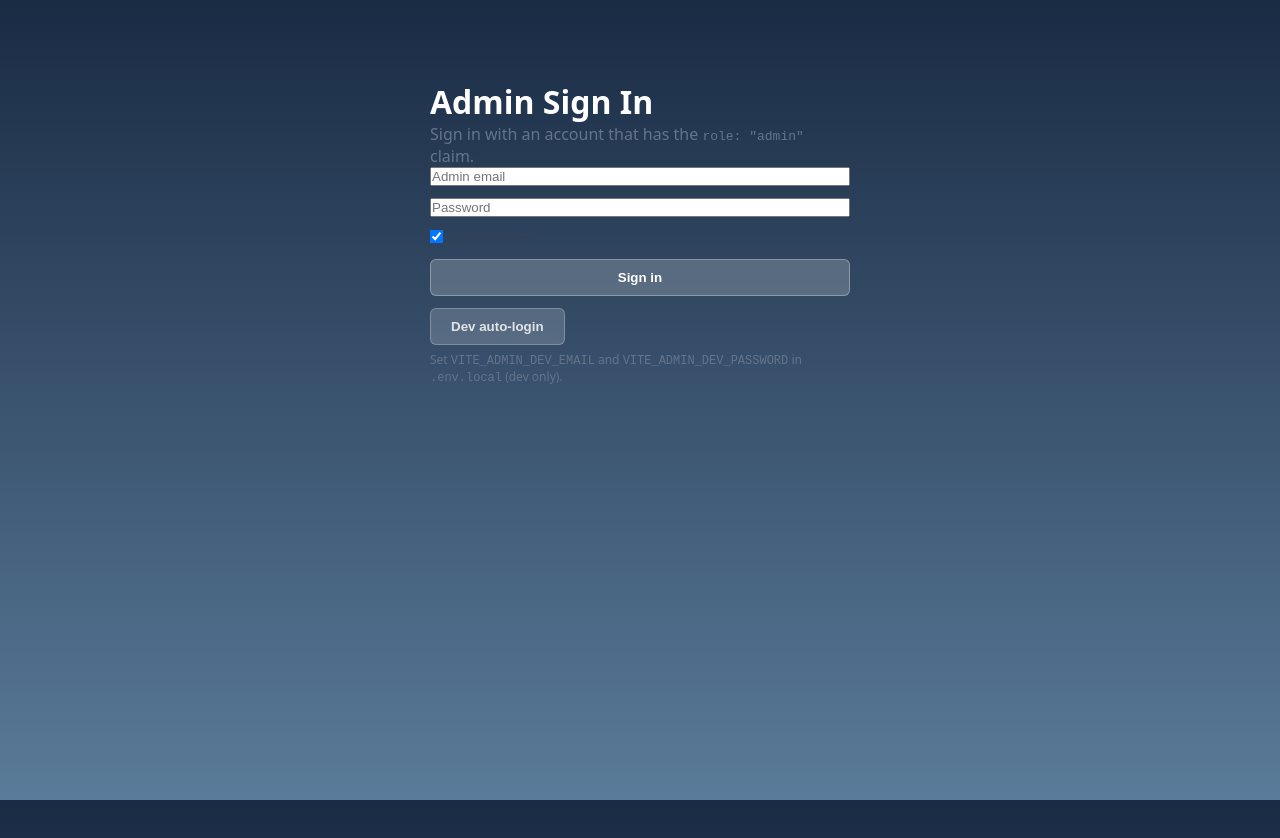
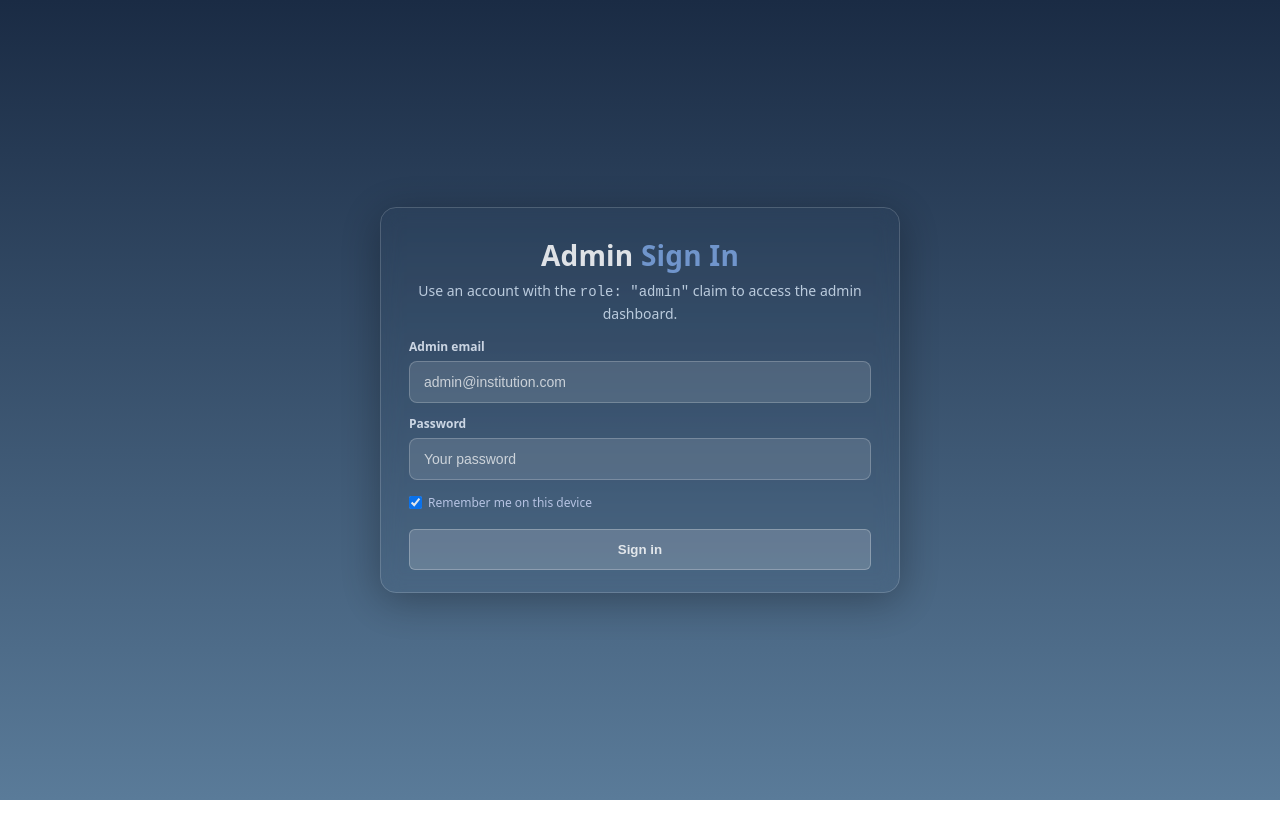
Before and after one commit to DevinciCodes/med-demo, a React (Vite) app in the folder client/: page /admin/login in a window 1280 px wide. Shown: the top 838 px of the page. After the commit the page ends 800 px from the top, so only its background shows below. Built offline with nearby package versions, Linux system fonts and the light colour scheme; no server answers.

Commit message:
worked on styles

```diff
--- a/client/src/home.css
+++ b/client/src/home.css
@@ -1,10 +1,14 @@
-/* src/home.css */
-.home {
+/* Full page container (unchanged) */
+.home-container {
   display: flex;
   align-items: center;
   justify-content: center;
   height: 100vh;
   flex-direction: column;
+  text-align: center;
+}
+
+.home-content {
   text-align: center;
 }
 
@@ -15,10 +19,6 @@
   margin-bottom: 0.5rem;
 }
 
-.home-title span {
-  color: #7ca4e0;
-}
-
 .home-subtitle {
   font-size: 1rem;
   color: #d4e3f3;
@@ -26,14 +26,31 @@
   line-height: 1.5;
 }
 
-.button-group {
-  display: flex;
-  gap: 15px;
-  justify-content: center;
+/* 🔥 MADE WIDER — looks much cleaner */
+.login-form {
+  display: grid;
+  gap: 16px;
+  width: 420px;             /* 🔥 widened from 340px */
+  margin-left: auto;
+  margin-right: auto;
+  margin-top: 10px;
 }
 
+/* Inputs also widened + slightly more padding for balance */
+.login-form input {
+  padding: 16px 18px;       /* slightly larger */
+  border-radius: 8px;
+  border: 1px solid rgba(255,255,255,0.25);
+  background: rgba(255,255,255,0.14);
+  color: #fff;
+  font-size: 15px;
+  outline: none;
+  width: 100%;              /* ensures inputs stretch across new width */
+}
+
+/* Buttons (unchanged) */
 .login-btn {
-  padding: 10px 20px;
+  padding: 12px 20px;
   background: rgba(255, 255, 255, 0.2);
   border: 1px solid rgba(255, 255, 255, 0.3);
   color: #fff;
@@ -46,3 +63,28 @@
   background: rgba(255, 255, 255, 0.35);
   transform: translateY(-2px);
 }
+
+/* Login choice buttons */
+.button-group {
+  display: flex;
+  gap: 15px;
+  justify-content: center;
+}
+
+/* Register link still clickable */
+.register-link {
+  cursor: pointer;
+  text-decoration: underline;
+  color: #7ca4e0;
+  font-weight: 600;
+}
+
+.message {
+  color: #ffbaba;
+  margin-top: 8px;
+}
+
+.toggle-link {
+  color: #d4e3f3;
+  font-size: 0.9rem;
+}
--- a/client/src/pages/AdminLogin.jsx
+++ b/client/src/pages/AdminLogin.jsx
@@ -1,6 +1,10 @@
 // src/pages/AdminLogin.jsx
 import { useState } from "react";
-import { signInWithEmailAndPassword, setPersistence, browserLocalPersistence } from "firebase/auth";
+import {
+  signInWithEmailAndPassword,
+  setPersistence,
+  browserLocalPersistence,
+} from "firebase/auth";
 import { auth } from "../firebase";
 import { useNavigate, useLocation } from "react-router-dom";
 
@@ -16,13 +20,13 @@ export default function AdminLogin() {
 
   const submit = async (e) => {
     e.preventDefault();
-    setErr(""); setLoading(true);
+    setErr("");
+    setLoading(true);
     try {
       if (remember) {
         await setPersistence(auth, browserLocalPersistence); // survive reloads
       }
       await signInWithEmailAndPassword(auth, email.trim(), pw);
-      // refresh token to pick up role claim if recently granted
       await auth.currentUser.getIdToken(true);
       navigate(redirectTo, { replace: true });
     } catch (e2) {
@@ -32,51 +36,159 @@ export default function AdminLogin() {
     }
   };
 
-  // ---- Dev convenience (optional): only in dev, uses Vite env ----
-  const devEmail = import.meta.env.DEV ? import.meta.env.VITE_ADMIN_DEV_EMAIL : null;
-  const devPass  = import.meta.env.DEV ? import.meta.env.VITE_ADMIN_DEV_PASSWORD : null;
-  const devLogin = async () => {
-    try {
-      if (!devEmail || !devPass) throw new Error("Dev admin env not set.");
-      await setPersistence(auth, browserLocalPersistence);
-      await signInWithEmailAndPassword(auth, devEmail, devPass);
-      await auth.currentUser.getIdToken(true);
-      navigate("/admin", { replace: true });
-    } catch (e) { setErr(e.message); }
-  };
+
 
   return (
-    <main style={{maxWidth:420, margin:"80px auto"}}>
-      <h1>Admin Sign In</h1>
-      <p style={{color:"#64748b"}}>Sign in with an account that has the <code>role: "admin"</code> claim.</p>
-      {err && <p style={{color:"crimson"}}>{err}</p>}
-      <form onSubmit={submit} style={{display:"grid", gap:12}}>
-        <input
-          placeholder="Admin email"
-          type="email"
-          value={email}
-          onChange={e=>setEmail(e.target.value)}
-        />
-        <input
-          placeholder="Password"
-          type="password"
-          value={pw}
-          onChange={e=>setPw(e.target.value)}
-        />
-        <label style={{fontSize:13, color:"#334155"}}>
-          <input type="checkbox" checked={remember} onChange={e=>setRemember(e.target.checked)} /> Remember me
-        </label>
-        <button className="login-btn" disabled={loading}>{loading ? "Signing in…" : "Sign in"}</button>
-      </form>
+    <div style={pageWrap}>
+      {/* 👇 Global style for white placeholders, just like ProviderRegister */}
+      <style>{`
+        input::placeholder {
+          color: rgba(255,255,255,0.85);
+        }
+      `}</style>
 
-      {import.meta.env.DEV && (
-        <div style={{marginTop:12}}>
-          <button className="login-btn" onClick={devLogin} style={{opacity:0.85}}>Dev auto-login</button>
-          <div style={{fontSize:12, color:"#64748b", marginTop:6}}>
-            Set <code>VITE_ADMIN_DEV_EMAIL</code> and <code>VITE_ADMIN_DEV_PASSWORD</code> in <code>.env.local</code> (dev only).
-          </div>
-        </div>
-      )}
-    </main>
+      <div style={card}>
+        <h1 style={title}>
+          Admin <span style={accent}>Sign In</span>
+        </h1>
+        <p style={subtitle}>
+          Use an account with the <code>role: "admin"</code> claim to access
+          the admin dashboard.
+        </p>
+
+        {err && <div style={bannerErr}>{err}</div>}
+
+        <form
+          onSubmit={submit}
+          style={{ display: "grid", gap: 12, marginTop: 8 }}
+        >
+          <label style={label}>
+            <span>Admin email</span>
+            <input
+              style={input}
+              placeholder="admin@institution.com"
+              type="email"
+              value={email}
+              onChange={(e) => setEmail(e.target.value)}
+            />
+          </label>
+
+          <label style={label}>
+            <span>Password</span>
+            <input
+              style={input}
+              placeholder="Your password"
+              type="password"
+              value={pw}
+              onChange={(e) => setPw(e.target.value)}
+            />
+          </label>
+
+          <label style={rememberLabel}>
+            <input
+              type="checkbox"
+              checked={remember}
+              onChange={(e) => setRemember(e.target.checked)}
+              style={{ marginRight: 6 }}
+            />
+            Remember me on this device
+          </label>
+
+          <button
+            className="login-btn"
+            disabled={loading}
+            style={{ marginTop: 6 }}
+          >
+            {loading ? "Signing in…" : "Sign in"}
+          </button>
+        </form>
+
+
+      </div>
+    </div>
   );
 }
+
+/* ===== Shared inline styles (mirroring ProviderRegister) ===== */
+const pageWrap = {
+  minHeight: "100vh",
+  display: "flex",
+  alignItems: "center",
+  justifyContent: "center",
+  padding: "2rem",
+};
+
+const card = {
+  width: "100%",
+  maxWidth: 520,
+  background: "rgba(104, 104, 104, 0)",
+  border: "1px solid rgba(255,255,255,0.2)",
+  borderRadius: 16,
+  boxShadow: "0 8px 40px rgba(0,0,0,0.35)",
+  backdropFilter: "blur(10px)",
+  WebkitBackdropFilter: "blur(10px)",
+  padding: "28px 28px 22px",
+  color: "#ffffff",
+  opacity: 0.85,
+};
+
+const title = {
+  margin: 0,
+  fontSize: 28,
+  fontWeight: 800,
+  letterSpacing: 0.2,
+  textAlign: "center",
+};
+
+const accent = { color: "#7ca4e0" };
+
+const subtitle = {
+  marginTop: 6,
+  marginBottom: 14,
+  textAlign: "center",
+  color: "#d4e3f3",
+  fontSize: 14,
+  lineHeight: 1.5,
+};
+
+const label = {
+  display: "grid",
+  gap: 6,
+  color: "#e6eef9",
+  fontSize: 12,
+  fontWeight: 600,
+};
+
+const input = {
+  padding: "12px 14px",
+  borderRadius: 8,
+  border: "1px solid rgba(255,255,255,0.25)",
+  background: "rgba(255,255,255,0.14)",
+  color: "#ffffff",
+  outline: "none",
+  fontSize: 14,
+  transition: "border-color .2s ease, background .2s ease, box-shadow .2s ease",
+  boxShadow: "inset 0 0 0 9999px rgba(255,255,255,0)",
+};
+
+const bannerBase = {
+  padding: "10px 12px",
+  borderRadius: 10,
+  fontSize: 14,
+  marginBottom: 10,
+};
+
+const bannerErr = {
+  ...bannerBase,
+  background: "rgba(239,68,68,0.15)",
+  border: "1px solid rgba(239,68,68,0.35)",
+  color: "#fecaca",
+};
+
+const rememberLabel = {
+  display: "flex",
+  alignItems: "center",
+  fontSize: 12,
+  color: "#cbd5f5",
+  marginTop: 2,
+};
--- a/client/src/pages/ForcePasswordReset.jsx
+++ b/client/src/pages/ForcePasswordReset.jsx
@@ -1,3 +1,4 @@
+// src/pages/ForcePasswordReset.jsx
 import { useState } from "react";
 import { updatePassword } from "firebase/auth";
 import { getFunctions, httpsCallable } from "firebase/functions";
@@ -7,6 +8,7 @@ import { useNavigate } from "react-router-dom";
 
 export default function ForcePasswordReset() {
   const [pw, setPw] = useState("");
+  const [confirmPw, setConfirmPw] = useState("");
   const [err, setErr] = useState("");
   const [msg, setMsg] = useState("");
   const [busy, setBusy] = useState(false);
@@ -14,21 +16,33 @@ export default function ForcePasswordReset() {
 
   const submit = async (e) => {
     e.preventDefault();
-    setErr(""); setMsg("");
+    setErr("");
+    setMsg("");
+
     const u = auth.currentUser;
-    if (!u) { setErr("Not signed in."); return; }
-    if (pw.length < 8) { setErr("Password must be at least 8 characters."); return; }
+    if (!u) {
+      setErr("Not signed in.");
+      return;
+    }
+    if (pw.length < 8) {
+      setErr("Password must be at least 8 characters.");
+      return;
+    }
+    if (pw !== confirmPw) {
+      setErr("Passwords do not match.");
+      return;
+    }
 
     try {
       setBusy(true);
+
       // 1) Change auth password
       await updatePassword(u, pw);
 
       // 2) Flip Firestore flag (the thing Home.jsx checks)
       await updateDoc(doc(db, "Patients", u.uid), { mustReset: false });
 
-      // 3) (Optional) If you also use a custom claim, clear it via your callable:
-      //    Keep this only if you actually deployed a 'clearMustReset' function.
+      // 3) (Optional) Clear custom claim via callable, if deployed
       try {
         const fn = httpsCallable(getFunctions(), "clearMustReset");
         await fn({});
@@ -38,33 +52,170 @@ export default function ForcePasswordReset() {
         // No-op if function isn't deployed; Firestore flag is sufficient
       }
 
+      setMsg("Password updated successfully. Redirecting to your dashboard…");
+
       // 4) Go to the patient dashboard
       navigate(`/patients/${u.uid}`, { replace: true });
-    } catch (e) {
-      setErr(e?.message || "Failed to update password.");
+    } catch (e2) {
+      setErr(e2?.message || "Failed to update password.");
     } finally {
       setBusy(false);
     }
   };
 
   return (
-    <main style={{ maxWidth: 420, margin: "80px auto" }}>
-      <h1>Set a New Password</h1>
-      {err && <p style={{ color: "crimson" }}>{err}</p>}
-      {msg && <p style={{ color: "green" }}>{msg}</p>}
-      <form onSubmit={submit}>
+    <div style={pageWrap}>
+      {/* 👇 White placeholders, same as ProviderRegister/AdminLogin */}
+      <style>{`
+        input::placeholder {
+          color: rgba(255,255,255,0.85);
+        }
+      `}</style>
+
+      <div style={card}>
+        <h1 style={title}>
+          Update <span style={accent}>Password</span>
+        </h1>
+        <p style={subtitle}>
+          For your security, you must set a new password before continuing to
+          your dashboard.
+        </p>
+
+        {err && <div style={bannerErr}>{err}</div>}
+        {msg && <div style={bannerOk}>{msg}</div>}
+
+        <form
+          onSubmit={submit}
+          style={{ display: "grid", gap: 12, marginTop: 8 }}
+        >
+          <label style={label}>
+            <span>New password</span>
             <input
-          placeholder="New password"
+              style={input}
+              placeholder="Create a secure password"
               type="password"
               value={pw}
               onChange={(e) => setPw(e.target.value)}
-          style={{ display: "block", width: "100%", marginBottom: 12 }}
               required
             />
-        <button className="login-btn" disabled={busy}>
+          </label>
+
+          <label style={label}>
+            <span>Confirm new password</span>
+            <input
+              style={input}
+              placeholder="Type the same password again"
+              type="password"
+              value={confirmPw}
+              onChange={(e) => setConfirmPw(e.target.value)}
+              required
+            />
+          </label>
+
+          <button
+            className="login-btn"
+            disabled={busy}
+            style={{ marginTop: 6 }}
+          >
             {busy ? "Saving..." : "Save Password"}
           </button>
         </form>
-    </main>
+
+        <p style={footnote}>
+          Passwords must be at least 8 characters. Using a mix of letters,
+          numbers, and symbols is recommended.
+        </p>
+      </div>
+    </div>
   );
 }
+
+/* ===== Inline styles (mirroring ProviderRegister/AdminLogin) ===== */
+const pageWrap = {
+  minHeight: "100vh",
+  display: "flex",
+  alignItems: "center",
+  justifyContent: "center",
+  padding: "2rem",
+};
+
+const card = {
+  width: "100%",
+  maxWidth: 520,
+  background: "rgba(104, 104, 104, 0)",
+  border: "1px solid rgba(255,255,255,0.2)",
+  borderRadius: 16,
+  boxShadow: "0 8px 40px rgba(0,0,0,0.35)",
+  backdropFilter: "blur(10px)",
+  WebkitBackdropFilter: "blur(10px)",
+  padding: "28px 28px 22px",
+  color: "#ffffff",
+  opacity: 0.85,
+};
+
+const title = {
+  margin: 0,
+  fontSize: 28,
+  fontWeight: 800,
+  letterSpacing: 0.2,
+  textAlign: "center",
+};
+
+const accent = { color: "#7ca4e0" };
+
+const subtitle = {
+  marginTop: 6,
+  marginBottom: 14,
+  textAlign: "center",
+  color: "#d4e3f3",
+  fontSize: 14,
+  lineHeight: 1.5,
+};
+
+const label = {
+  display: "grid",
+  gap: 6,
+  color: "#e6eef9",
+  fontSize: 12,
+  fontWeight: 600,
+};
+
+const input = {
+  padding: "12px 14px",
+  borderRadius: 8,
+  border: "1px solid rgba(255,255,255,0.25)",
+  background: "rgba(255,255,255,0.14)",
+  color: "#ffffff",
+  outline: "none",
+  fontSize: 14,
+  transition: "border-color .2s ease, background .2s ease, box-shadow .2s ease",
+  boxShadow: "inset 0 0 0 9999px rgba(255,255,255,0)",
+};
+
+const bannerBase = {
+  padding: "10px 12px",
+  borderRadius: 10,
+  fontSize: 14,
+  marginBottom: 10,
+};
+
+const bannerOk = {
+  ...bannerBase,
+  background: "rgba(34,197,94,0.15)",
+  border: "1px solid rgba(34,197,94,0.35)",
+  color: "#bbf7d0",
+};
+
+const bannerErr = {
+  ...bannerBase,
+  background: "rgba(239,68,68,0.15)",
+  border: "1px solid rgba(239,68,68,0.35)",
+  color: "#fecaca",
+};
+
+const footnote = {
+  marginTop: 12,
+  color: "#c8d7ec",
+  fontSize: 13,
+  textAlign: "center",
+};
```
Also changed, not shown: client/src/pages/Admin.jsx (+33 -5 lines), client/src/pages/Home.jsx (+49 -30 lines). Lines whose indentation alone changed are shown as unchanged.
